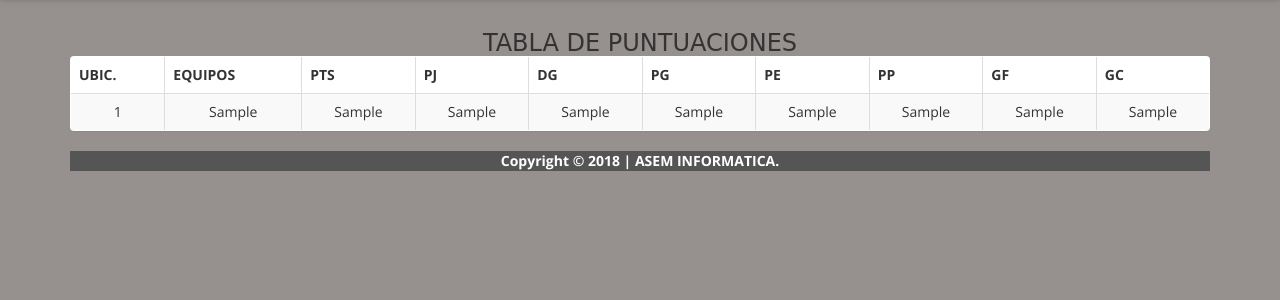
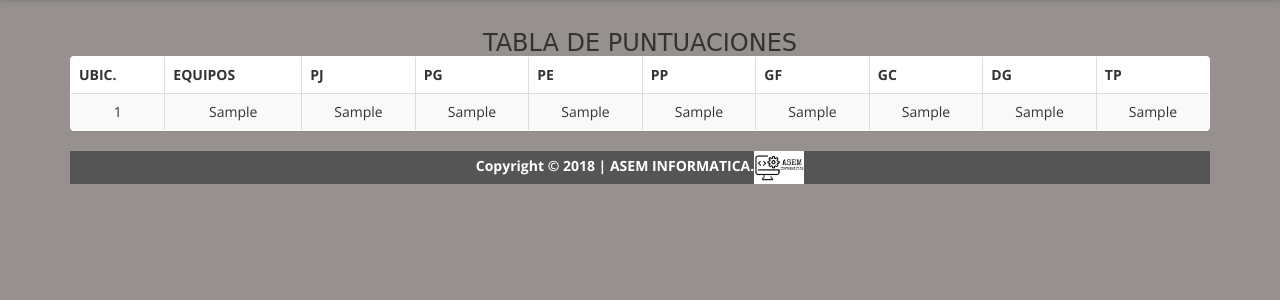
Before and after one commit to MaicolSilvera94/torneopjap, a PHP site: page /detallados.php in a window 1280 px wide. Shown: the part 52-352 px from the top of the page. Run offline with PHP 8.4, Linux system fonts and the light colour scheme; tables that the repository leaves empty or names only in its code hold one stand-in row (values such as "Sample post"); some web fonts are replaced.

Commit message:
logo asem

```diff
--- a/detallados.php
+++ b/detallados.php
@@ -23,14 +23,14 @@ include('funciones/funciones.php');
                       <tr>
                         <th>UBIC.</th>
                         <th>EQUIPOS</th>
-                        <th>PTS</th>
                         <th>PJ</th>
-                        <th>DG</th>
                         <th>PG</th>
                         <th>PE</th>
                         <th>PP</th>
                         <th>GF</th>
                         <th>GC</th>
+                        <th>DG</th>
+                        <th>TP</th>
                       </tr>
                     </thead>
                     <?php foreach(getPuntuaciones(10) as $fila ){   ?>
--- a/includes/footer.php
+++ b/includes/footer.php
@@ -1,4 +1,4 @@
 <footer class="main-footer">
    <!-- Default to the left -->
-   <b>Copyright &copy; <?php echo date('Y'); ?> | ASEM INFORMATICA.</b>
+   <b>Copyright &copy; <?php echo date('Y'); ?> | ASEM INFORMATICA.<img src="images/cms/logoasem.jpeg" width="50px"> </b>
 </footer>
```
Also changed, not shown: images/cms/logoasem.jpeg (added).
